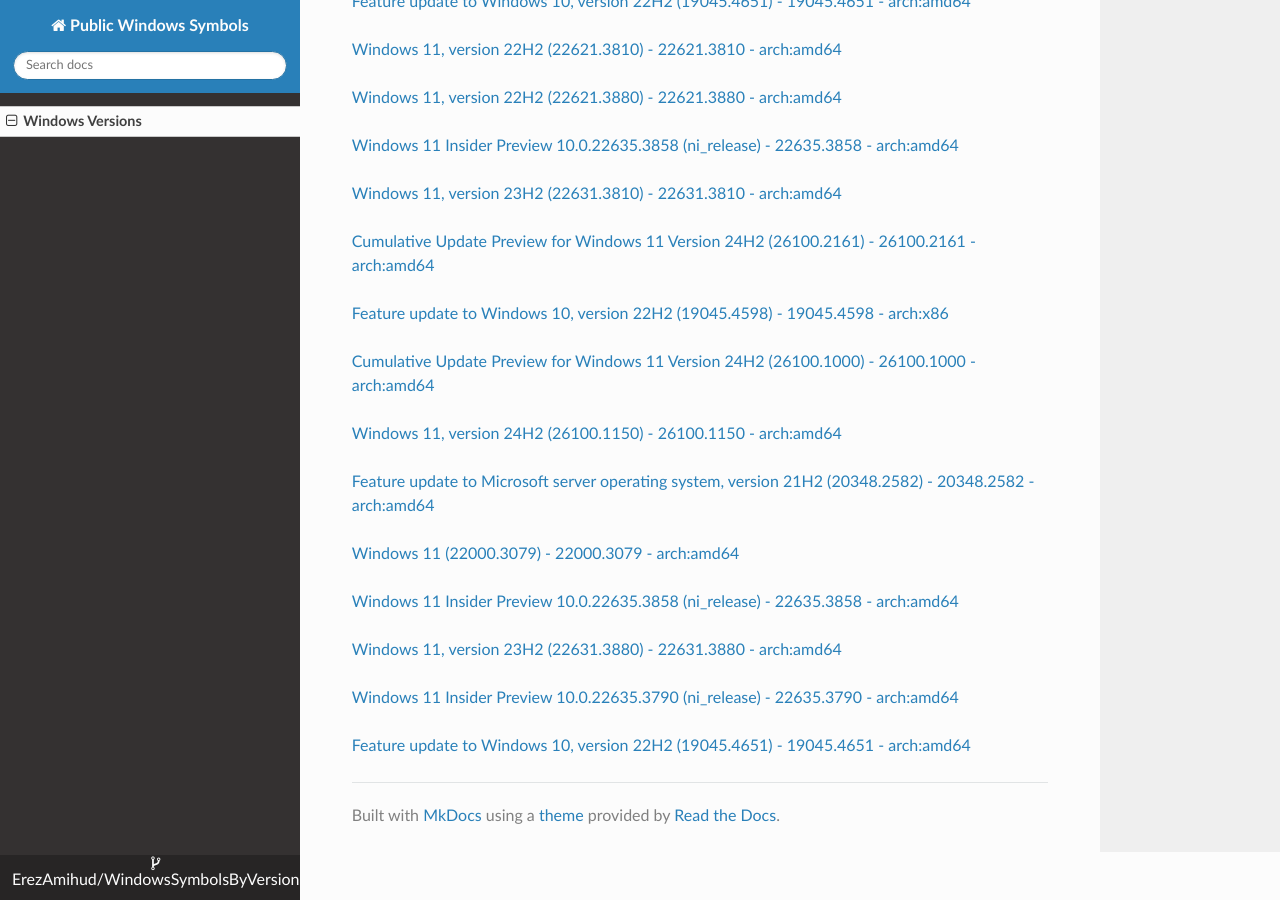
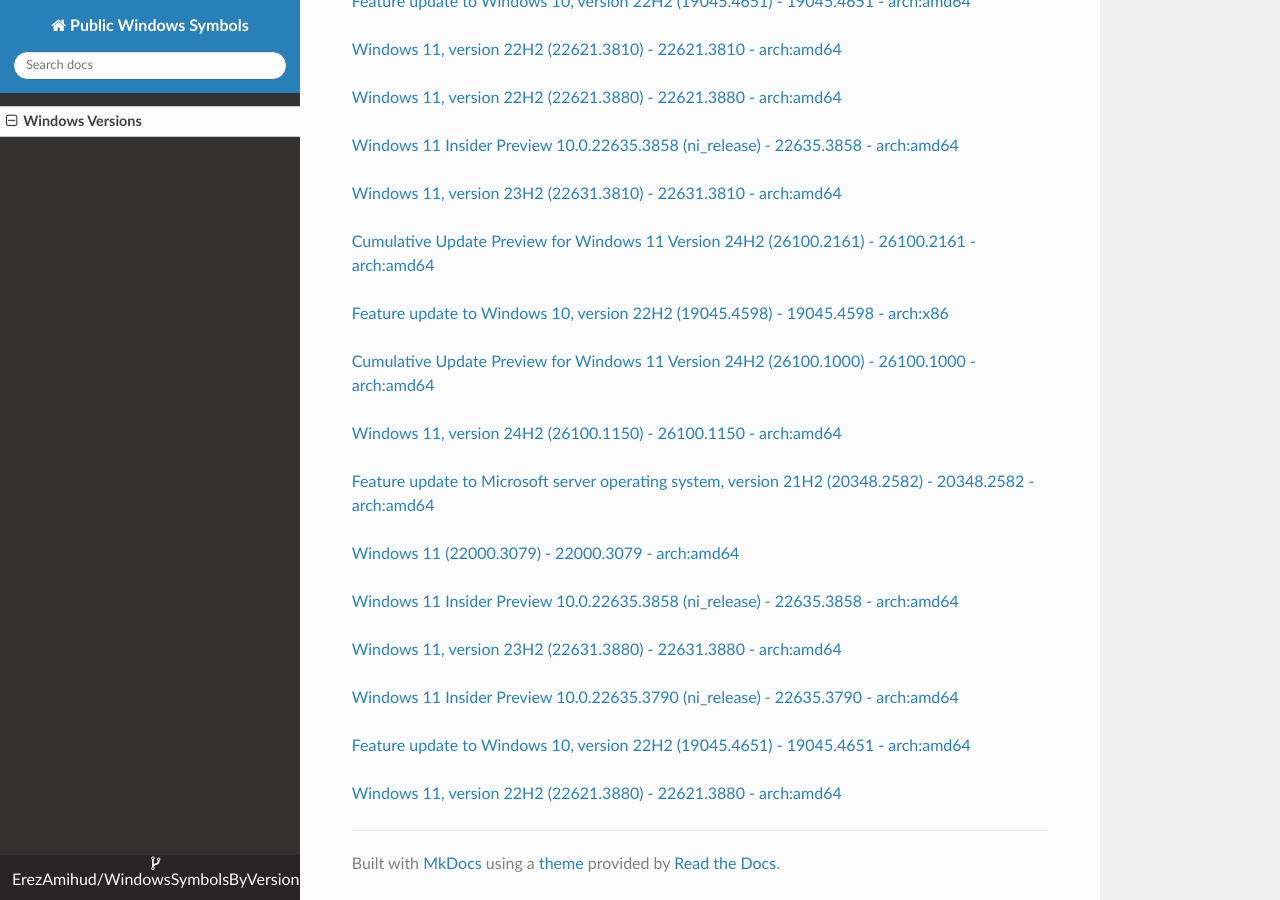
Before and after one commit to ErezAmihud/WindowsSymbolsByVersion, an MkDocs documentation site: the page built from docs/index.md, in a window 1280 px wide and 900 px high, scrolled down 11189 px. Built offline with MkDocs 1.6.1, drawn with Linux system fonts in a browser that asks for light colours; nearby versions of some CDN libraries.

Commit message:
Automated commit, add manifest for eead5e53-68fd-47a0-ba3f-1b6deb71a57b

```diff
--- a/docs/index.md
+++ b/docs/index.md
@@ -580,3 +580,6 @@
 
 
 [Feature update to Windows 10, version 22H2 (19045.4651) - 19045.4651 - arch:amd64](https://github.com/ErezAmihud/WindowsSymbolsByVersion/blob/main/manifests/de029f6a-7498-4e10-8501-d1581b153ddd.manifest)
+
+
+[Windows 11, version 22H2 (22621.3880) - 22621.3880 - arch:amd64](https://github.com/ErezAmihud/WindowsSymbolsByVersion/blob/main/manifests/eead5e53-68fd-47a0-ba3f-1b6deb71a57b.manifest)
```
Also changed, not shown: process_builds.json (+1 -1 lines).
